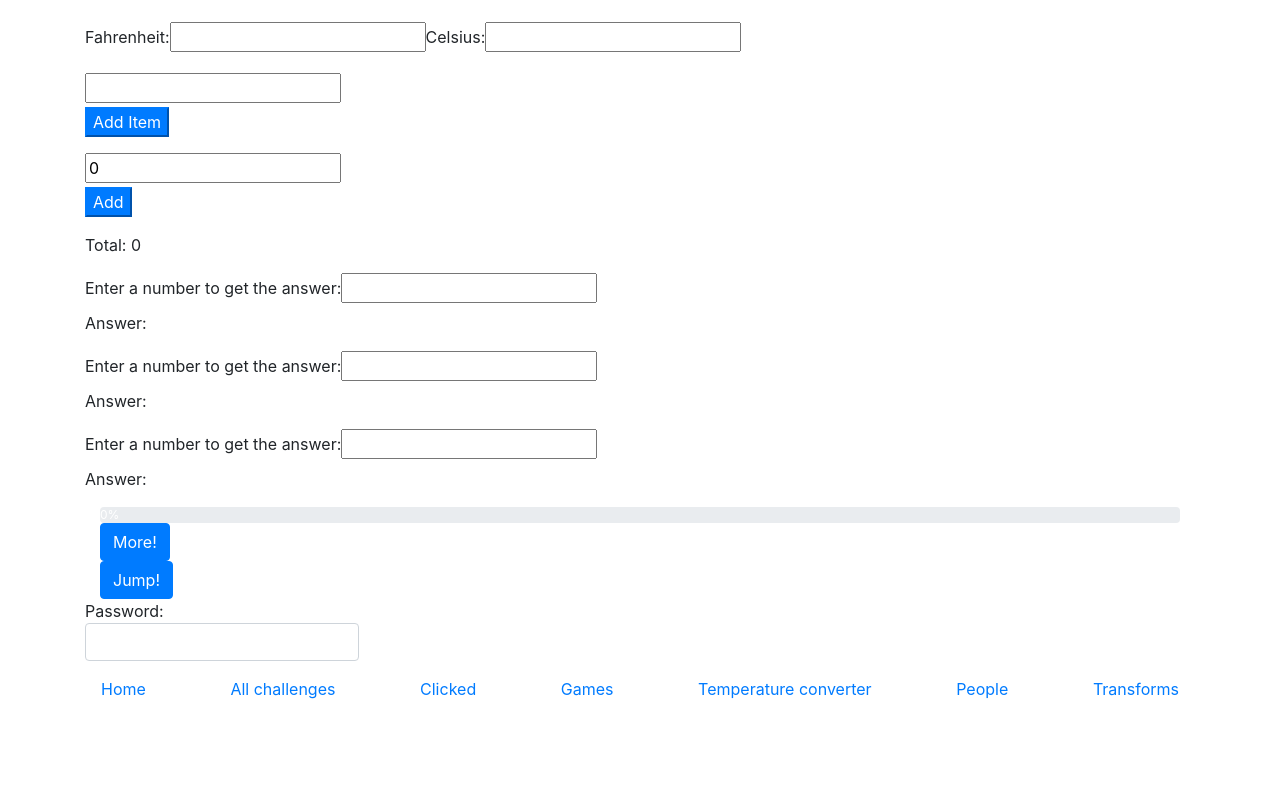
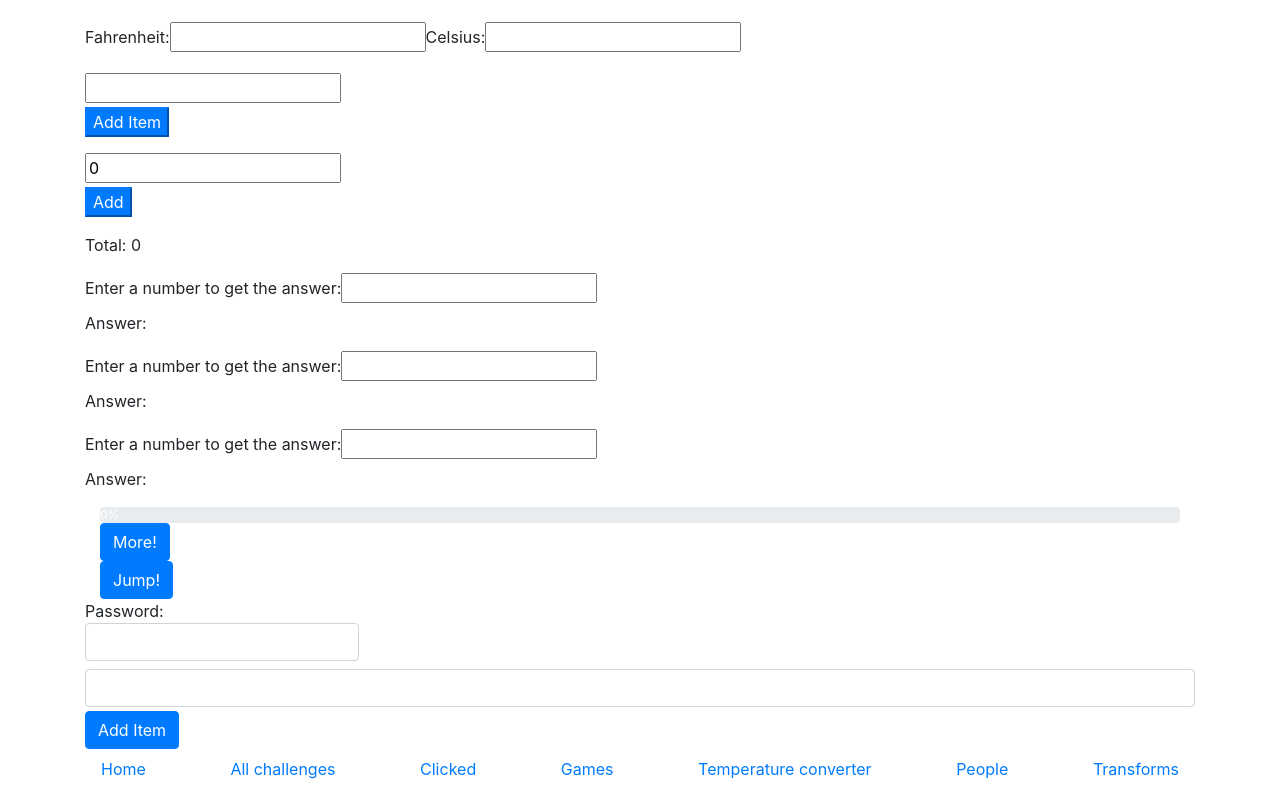
Before and after one commit to mdm106/week-09--first-react-app, a React (Create React App) app: page /all-challenges in a window 1280 px wide. Shown: the part 1815-2604 px from the top of the page. Before the commit the page ends 2524 px from the top, so only its background shows below. Built offline with nearby package versions, Linux system fonts and the light colour scheme.

Commit message:
List component remade with React Bootstrap

```diff
--- a/src/components/Stuff.js
+++ b/src/components/Stuff.js
@@ -22,6 +22,7 @@ import Transform from './formComponents/Transform';
 import Progress from "./preBuilt/Progress";
 import CatchMeIfYouCanPB from './preBuilt/CatchMeIfYouCanPB';
 import PasswordStrengthPB from './preBuilt/PasswordStrengthPB';
+import ListPB from './preBuilt/ListPB';
 
 const Stuff = ({ square }) => (
     <>
@@ -58,6 +59,7 @@ const Stuff = ({ square }) => (
         <Progress />
         <CatchMeIfYouCanPB />
         <PasswordStrengthPB />
+        <ListPB />
     </>
 );
 
--- /dev/null
+++ b/src/components/preBuilt/ListPB.js
@@ -0,0 +1,50 @@
+import React, { Component } from "react";
+
+import Form from 'react-bootstrap/Form';
+import Button from 'react-bootstrap/Button';
+import ListGroup from 'react-bootstrap/ListGroup';
+
+class ListPB extends Component {
+    constructor(props) {
+        super(props);
+
+        this.state = { input: "", items: [] }
+
+        this.handleChange = this.handleChange.bind(this);
+        this.handleClick = this.handleClick.bind(this);
+    }
+
+
+    handleChange(e) {
+        this.setState({ input: e.currentTarget.value });
+    }
+
+    handleClick(e) {
+        this.setState({ input: "", items: [...this.state.items, this.state.input]});
+    }
+
+    render() {
+        return(
+            <>
+                <Form.Control
+                    value={ this.state.input }
+                    onChange={(e) => this.handleChange(e)}
+                    type="text"
+                    className="mb-1"
+                />
+                <Button onClick={(e) => this.handleClick(e)}>
+                    Add Item
+                </Button>
+                <ListGroup>
+                    {this.state.items.map((item, index) => (
+                        <ListGroup.Item key= { index }>
+                            { item }
+                        </ListGroup.Item>
+                    ))}
+                </ListGroup>
+            </>
+        )
+    }
+}
+
+export default ListPB;
```
